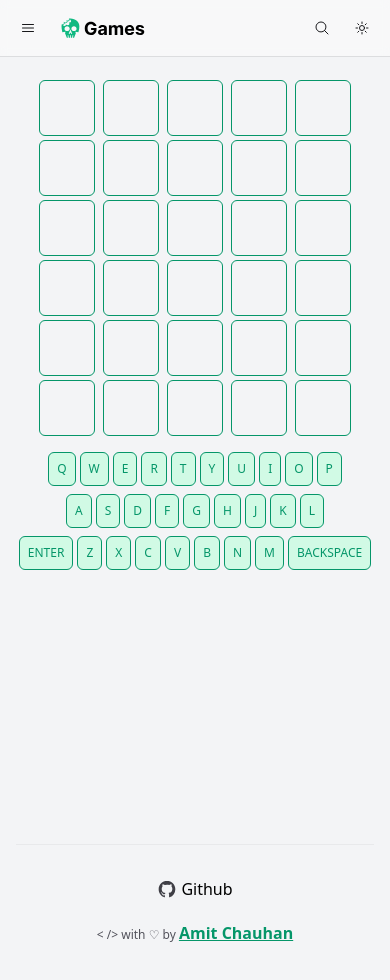
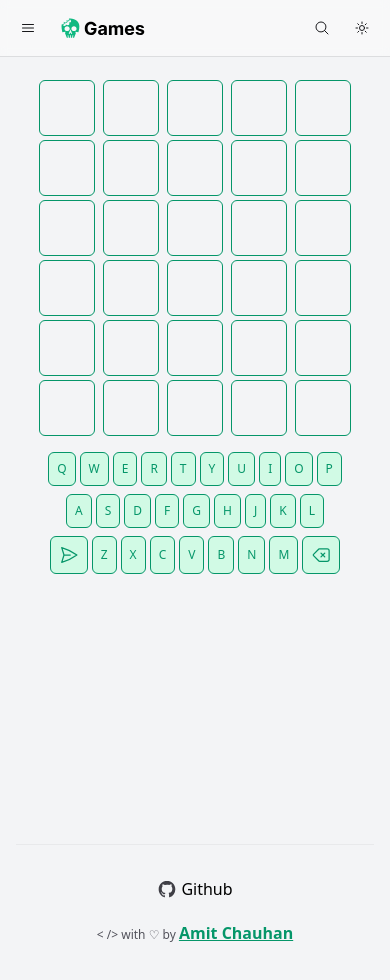
Before and after one commit to Legend0619/ManyGames, a React (Vite) app: page /wordle in a window 390 px wide. Shown: the top 980 px of the page. Built offline with nearby package versions, Linux system fonts and the light colour scheme; no server answers.

Commit message:
wordle keyboard icons on mobile

```diff
--- a/src/components/games/wordle/KeyBoard.tsx
+++ b/src/components/games/wordle/KeyBoard.tsx
@@ -1,4 +1,5 @@
 import { classNames } from "../../../utility/css";
+import { BackspaceIcon, PaperAirplaneIcon } from "@heroicons/react/24/outline";
 
 export type KeyBoardResponse = {
   key: string;
@@ -60,11 +61,23 @@ export function KeyBoard(props: IKeyBoardProps) {
         })}
       </div>
       <div className="flex gap-1 md:gap-1.5">
-        <Key value={"Enter"} isDisable={false} />
+        <button
+          className="flex cursor-pointer items-center justify-center rounded-md border border-emerald-600 bg-emerald-100 p-2 text-xs font-medium text-emerald-600 hover:bg-emerald-200 hover:text-emerald-800 dark:border-emerald-700 dark:bg-emerald-400 dark:text-zinc-900   dark:hover:bg-emerald-400/40 sm:rounded-lg sm:px-3 sm:py-2 sm:text-base md:py-1 lg:px-4 lg:py-1 lg:text-xl"
+          onClick={() => handleSubmitKey("Enter")}
+        >
+          <span className="hidden md:inline-block">ENTER</span>
+          <PaperAirplaneIcon className="h-5 w-5" />
+        </button>
         {BottomLevelLKeys.map((key, index) => {
           return <Key key={index} value={key} isDisable={isKeyDisabled(key)} />;
         })}
-        <Key value={"Backspace"} isDisable={false} />
+        <button
+          className="flex cursor-pointer items-center justify-center rounded-md border border-emerald-600 bg-emerald-100 p-2 text-xs font-medium text-emerald-600 hover:bg-emerald-200 hover:text-emerald-800 dark:border-emerald-700 dark:bg-emerald-400 dark:text-zinc-900   dark:hover:bg-emerald-400/40 sm:rounded-lg sm:px-3 sm:py-2 sm:text-base md:py-1 lg:px-4 lg:py-1 lg:text-xl"
+          onClick={() => handleSubmitKey("Backspace")}
+        >
+          <span className="hidden md:inline-block">BACKSPACE</span>
+          <BackspaceIcon className="h-5 w-5" />
+        </button>
       </div>
     </div>
   );
```
